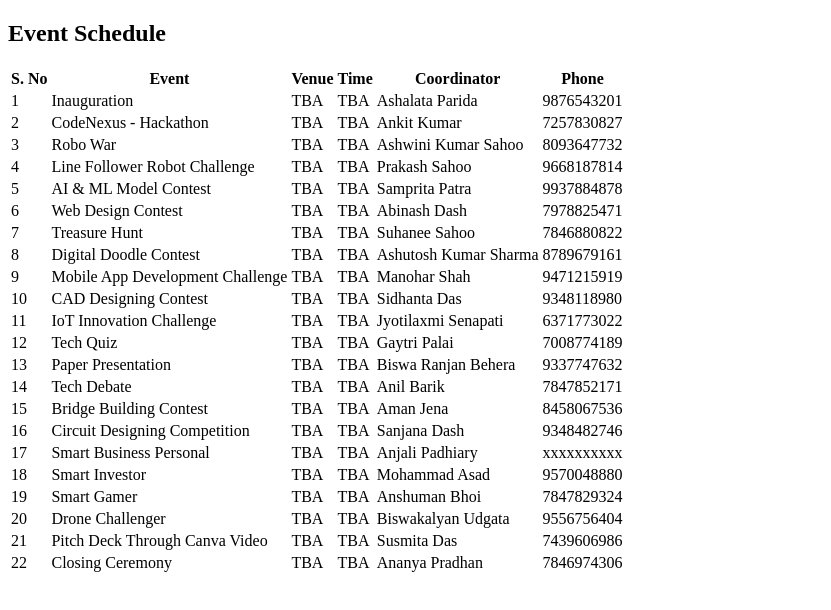
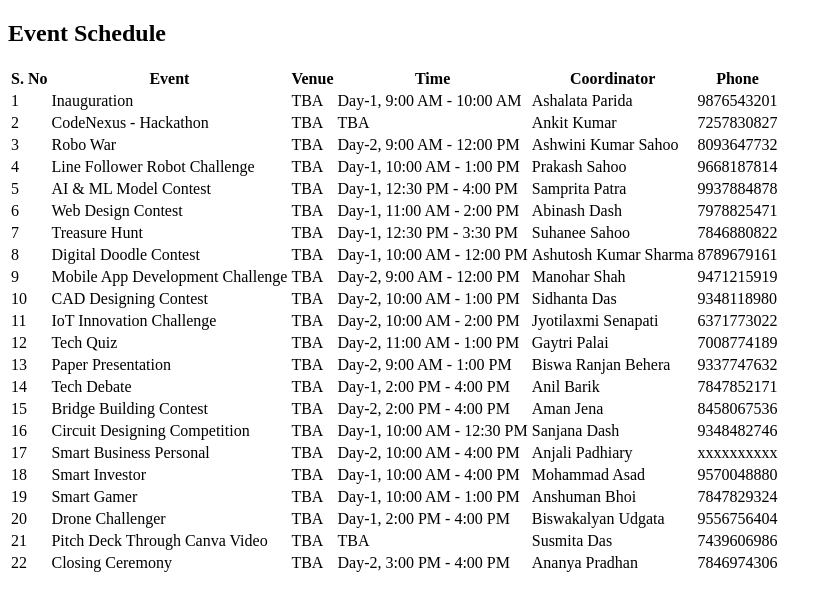
Before and after one commit to ankitku3101/festronix, a Next.js app: page /Schedule in a window 1280 px wide. Shown: the top 610 px of the page, without its empty margins (0-831 px from the left). Built offline with nearby package versions, Linux system fonts and the light colour scheme.

Commit message:
Schedule Updated with temporary information of Time.

```diff
--- a/pages/Schedule.tsx
+++ b/pages/Schedule.tsx
@@ -2,28 +2,160 @@ import React from "react";
 
 const Schedule = () => {
   const events = [
-    { event: "Inauguration", venue: "TBA", time: "TBA", name: "Ashalata Parida", phone: "9876543201" },
-    { event: "CodeNexus - Hackathon", venue: "TBA", time: "TBA", name: "Ankit Kumar", phone: "7257830827" },
-    { event: "Robo War", venue: "TBA", time: "TBA", name: "Ashwini Kumar Sahoo", phone: "8093647732" },
-    { event: "Line Follower Robot Challenge", venue: "TBA", time: "TBA", name: "Prakash Sahoo", phone: "9668187814" },
-    { event: "AI & ML Model Contest", venue: "TBA", time: "TBA", name: "Samprita Patra", phone: "9937884878" },
-    { event: "Web Design Contest", venue: "TBA", time: "TBA", name: "Abinash Dash", phone: "7978825471" },
-    { event: "Treasure Hunt", venue: "TBA", time: "TBA", name: "Suhanee Sahoo", phone: "7846880822" },
-    { event: "Digital Doodle Contest", venue: "TBA", time: "TBA", name: "Ashutosh Kumar Sharma", phone: "8789679161" },
-    { event: "Mobile App Development Challenge", venue: "TBA", time: "TBA", name: "Manohar Shah", phone: "9471215919" },
-    { event: "CAD Designing Contest", venue: "TBA", time: "TBA", name: "Sidhanta Das", phone: "9348118980" },
-    { event: "IoT Innovation Challenge", venue: "TBA", time: "TBA", name: "Jyotilaxmi Senapati", phone: "6371773022" },
-    { event: "Tech Quiz", venue: "TBA", time: "TBA", name: "Gaytri Palai", phone: "7008774189" },
-    { event: "Paper Presentation", venue: "TBA", time: "TBA", name: "Biswa Ranjan Behera", phone: "9337747632" },
-    { event: "Tech Debate", venue: "TBA", time: "TBA", name: "Anil Barik", phone: "7847852171" },
-    { event: "Bridge Building Contest", venue: "TBA", time: "TBA", name: "Aman Jena", phone: "8458067536" },
-    { event: "Circuit Designing Competition", venue: "TBA", time: "TBA", name: "Sanjana Dash", phone: "9348482746" },
-    { event: "Smart Business Personal", venue: "TBA", time: "TBA", name: "Anjali Padhiary", phone: "xxxxxxxxxx" },
-    { event: "Smart Investor", venue: "TBA", time: "TBA", name: "Mohammad Asad", phone: "9570048880" },
-    { event: "Smart Gamer", venue: "TBA", time: "TBA", name: "Anshuman Bhoi", phone: "7847829324" },
-    { event: "Drone Challenger", venue: "TBA", time: "TBA", name: "Biswakalyan Udgata", phone: "9556756404" },
-    { event: "Pitch Deck Through Canva Video", venue: "TBA", time: "TBA", name: "Susmita Das", phone: "7439606986" },
-    { event: "Closing Ceremony", venue: "TBA", time: "TBA", name: "Ananya Pradhan", phone: "7846974306" },
+    {
+      event: "Inauguration",
+      venue: "TBA",
+      time: "Day-1, 9:00 AM - 10:00 AM",
+      name: "Ashalata Parida",
+      phone: "9876543201"
+    },
+    {
+      event: "CodeNexus - Hackathon",
+      venue: "TBA",
+      time: "TBA",
+      name: "Ankit Kumar",
+      phone: "7257830827"
+    },
+    {
+      event: "Robo War",
+      venue: "TBA",
+      time: "Day-2, 9:00 AM - 12:00 PM",
+      name: "Ashwini Kumar Sahoo",
+      phone: "8093647732"
+    },
+    {
+      event: "Line Follower Robot Challenge",
+      venue: "TBA",
+      time: "Day-1, 10:00 AM - 1:00 PM",
+      name: "Prakash Sahoo",
+      phone: "9668187814"
+    },
+    {
+      event: "AI & ML Model Contest",
+      venue: "TBA",
+      time: "Day-1, 12:30 PM - 4:00 PM",
+      name: "Samprita Patra",
+      phone: "9937884878"
+    },
+    {
+      event: "Web Design Contest",
+      venue: "TBA",
+      time: "Day-1, 11:00 AM - 2:00 PM",
+      name: "Abinash Dash",
+      phone: "7978825471"
+    },
+    {
+      event: "Treasure Hunt",
+      venue: "TBA",
+      time: "Day-1, 12:30 PM - 3:30 PM",
+      name: "Suhanee Sahoo",
+      phone: "7846880822"
+    },
+    {
+      event: "Digital Doodle Contest",
+      venue: "TBA",
+      time: "Day-1, 10:00 AM - 12:00 PM",
+      name: "Ashutosh Kumar Sharma",
+      phone: "8789679161"
+    },
+    {
+      event: "Mobile App Development Challenge",
+      venue: "TBA",
+      time: "Day-2, 9:00 AM - 12:00 PM",
+      name: "Manohar Shah",
+      phone: "9471215919"
+    },
+    {
+      event: "CAD Designing Contest",
+      venue: "TBA",
+      time: "Day-2, 10:00 AM - 1:00 PM",
+      name: "Sidhanta Das",
+      phone: "9348118980"
+    },
+    {
+      event: "IoT Innovation Challenge",
+      venue: "TBA",
+      time: "Day-2, 10:00 AM - 2:00 PM",
+      name: "Jyotilaxmi Senapati",
+      phone: "6371773022"
+    },
+    {
+      event: "Tech Quiz",
+      venue: "TBA",
+      time: "Day-2, 11:00 AM - 1:00 PM",
+      name: "Gaytri Palai",
+      phone: "7008774189"
+    },
+    {
+      event: "Paper Presentation",
+      venue: "TBA",
+      time: "Day-2, 9:00 AM - 1:00 PM",
+      name: "Biswa Ranjan Behera",
+      phone: "9337747632"
+    },
+    {
+      event: "Tech Debate",
+      venue: "TBA",
+      time: "Day-1, 2:00 PM - 4:00 PM",
+      name: "Anil Barik",
+      phone: "7847852171"
+    },
+    {
+      event: "Bridge Building Contest",
+      venue: "TBA",
+      time: "Day-2, 2:00 PM - 4:00 PM",
+      name: "Aman Jena",
+      phone: "8458067536"
+    },
+    {
+      event: "Circuit Designing Competition",
+      venue: "TBA",
+      time: "Day-1, 10:00 AM - 12:30 PM",
+      name: "Sanjana Dash",
+      phone: "9348482746"
+    },
+    {
+      event: "Smart Business Personal",
+      venue: "TBA",
+      time: "Day-2, 10:00 AM - 4:00 PM",
+      name: "Anjali Padhiary",
+      phone: "xxxxxxxxxx"
+    },
+    {
+      event: "Smart Investor",
+      venue: "TBA",
+      time: "Day-1, 10:00 AM - 4:00 PM",
+      name: "Mohammad Asad",
+      phone: "9570048880"
+    },
+    {
+      event: "Smart Gamer",
+      venue: "TBA",
+      time: "Day-1, 10:00 AM - 1:00 PM",
+      name: "Anshuman Bhoi",
+      phone: "7847829324"
+    },
+    {
+      event: "Drone Challenger",
+      venue: "TBA",
+      time: "Day-1, 2:00 PM - 4:00 PM",
+      name: "Biswakalyan Udgata",
+      phone: "9556756404"
+    },
+    {
+      event: "Pitch Deck Through Canva Video",
+      venue: "TBA",
+      time: "TBA",
+      name: "Susmita Das",
+      phone: "7439606986"
+    },
+    {
+      event: "Closing Ceremony",
+      venue: "TBA",
+      time: "Day-2, 3:00 PM - 4:00 PM",
+      name: "Ananya Pradhan",
+      phone: "7846974306"
+    },
   ];
 
   return (
```
